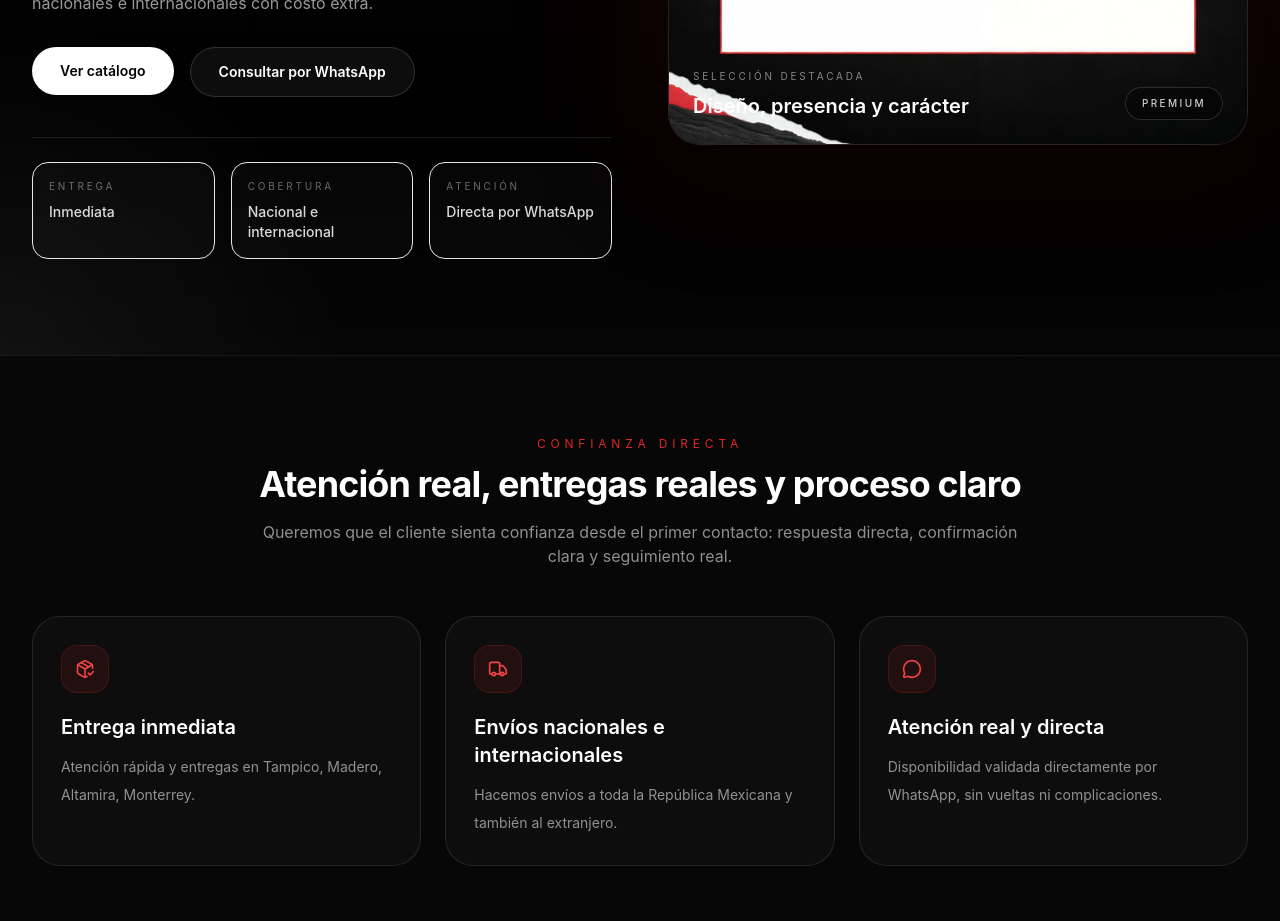
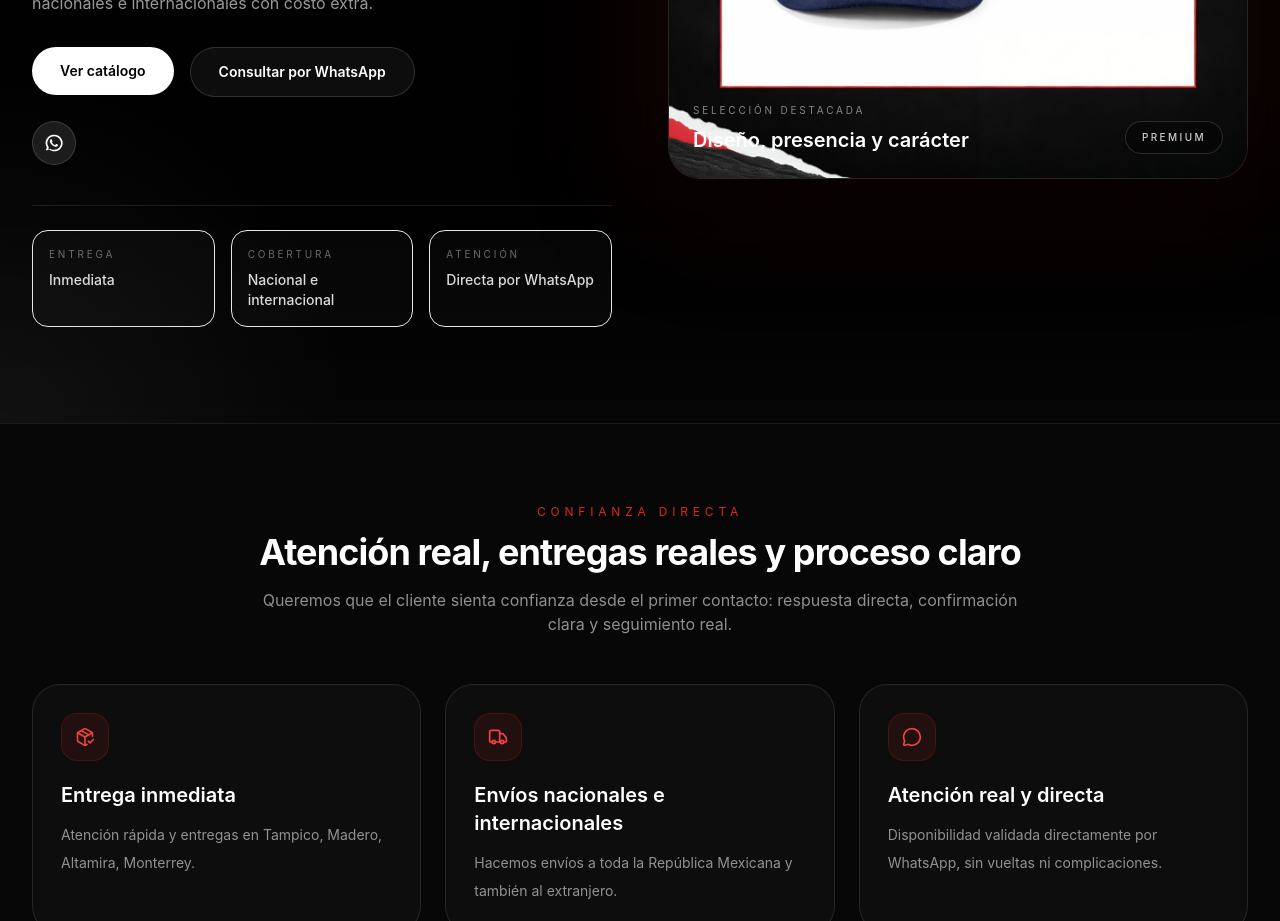
Before and after one commit to salva-ventures/salva-exclusive-caps-web, a Next.js app: page / in a window 1280 px wide. Shown: the part 880-1801 px from the top of the page. Built offline with nearby package versions, Linux system fonts and the light colour scheme.

Commit message:
Add social media links with icons to HomePage

```diff
--- a/src/app/page.tsx
+++ b/src/app/page.tsx
@@ -68,6 +68,57 @@ const softScale = {
 export default function HomePage() {
   const featured = getFeaturedProducts();
   const waLink = `https://wa.me/${CONTACT.whatsapp.number.replace(/\+/g, "")}?text=${encodeURIComponent(CONTACT.whatsapp.defaultMessage)}`;
+
+  const socialLinks = [
+    {
+      name: "Instagram",
+      href: CONTACT.instagram?.url,
+      ariaLabel: "Instagram de Salva Exclusive Caps",
+      icon: (
+        <svg
+          xmlns="http://www.w3.org/2000/svg"
+          viewBox="0 0 24 24"
+          fill="currentColor"
+          className="h-5 w-5"
+          aria-hidden="true"
+        >
+          <path d="M7.75 2h8.5A5.75 5.75 0 0 1 22 7.75v8.5A5.75 5.75 0 0 1 16.25 22h-8.5A5.75 5.75 0 0 1 2 16.25v-8.5A5.75 5.75 0 0 1 7.75 2Zm0 1.5A4.25 4.25 0 0 0 3.5 7.75v8.5A4.25 4.25 0 0 0 7.75 20.5h8.5a4.25 4.25 0 0 0 4.25-4.25v-8.5A4.25 4.25 0 0 0 16.25 3.5h-8.5ZM12 7a5 5 0 1 1 0 10 5 5 0 0 1 0-10Zm0 1.5A3.5 3.5 0 1 0 12 15.5 3.5 3.5 0 0 0 12 8.5Zm5.25-2.38a1.13 1.13 0 1 1 0 2.26 1.13 1.13 0 0 1 0-2.26Z" />
+        </svg>
+      ),
+    },
+    {
+      name: "Facebook",
+      href: CONTACT.facebook?.url,
+      ariaLabel: "Facebook de Salva Exclusive Caps",
+      icon: (
+        <svg
+          xmlns="http://www.w3.org/2000/svg"
+          viewBox="0 0 24 24"
+          fill="currentColor"
+          className="h-5 w-5"
+          aria-hidden="true"
+        >
+          <path d="M13.5 21v-8.25h2.77l.41-3.22H13.5V7.47c0-.93.26-1.56 1.6-1.56h1.71V3.03c-.3-.04-1.31-.13-2.49-.13-2.47 0-4.16 1.5-4.16 4.27v2.36H7.37v3.22h2.79V21h3.34Z" />
+        </svg>
+      ),
+    },
+    {
+      name: "WhatsApp",
+      href: waLink,
+      ariaLabel: "WhatsApp de Salva Exclusive Caps",
+      icon: (
+        <svg
+          xmlns="http://www.w3.org/2000/svg"
+          viewBox="0 0 24 24"
+          fill="currentColor"
+          className="h-5 w-5"
+          aria-hidden="true"
+        >
+          <path d="M12 2A10 10 0 0 0 3.33 17l-1.1 4.02 4.12-1.08A10 10 0 1 0 12 2Zm0 18.18a8.13 8.13 0 0 1-4.14-1.13l-.3-.18-2.45.64.65-2.39-.2-.31A8.18 8.18 0 1 1 12 20.18Zm4.48-6.1c-.25-.12-1.48-.73-1.71-.81-.23-.09-.39-.12-.56.12-.16.23-.64.8-.78.96-.14.16-.28.19-.53.07-.25-.12-1.04-.38-1.98-1.21-.73-.65-1.22-1.45-1.36-1.69-.14-.23-.01-.36.1-.48.1-.1.23-.28.35-.42.11-.14.15-.23.23-.39.07-.16.03-.3-.02-.42-.07-.12-.56-1.34-.77-1.83-.2-.48-.4-.41-.56-.42h-.48c-.16 0-.42.06-.64.3-.22.23-.84.82-.84 2 0 1.18.86 2.32.98 2.48.12.16 1.68 2.57 4.08 3.6.57.25 1.01.39 1.36.5.57.18 1.09.15 1.5.09.46-.07 1.48-.6 1.69-1.18.21-.58.21-1.08.14-1.18-.07-.09-.23-.14-.48-.26Z" />
+        </svg>
+      ),
+    },
+  ].filter((item) => Boolean(item.href));
 
   return (
     <div className="bg-black">
@@ -155,6 +206,29 @@ export default function HomePage() {
                   Consultar por WhatsApp
                 </a>
               </motion.div>
+            </motion.div>
+
+            <motion.div
+              variants={fadeUp}
+              className="relative z-20 mt-6 flex items-center gap-3"
+            >
+              {socialLinks.map((item) => (
+                <motion.div
+                  key={item.name}
+                  whileHover={{ y: -3, scale: 1.03 }}
+                  whileTap={{ scale: 0.97 }}
+                >
+                  <a
+                    href={item.href}
+                    target="_blank"
+                    rel="noopener noreferrer"
+                    aria-label={item.ariaLabel}
+                    className="inline-flex h-11 w-11 items-center justify-center rounded-full border border-white/15 bg-white/10 text-white backdrop-blur transition-all duration-300 hover:border-red-600 hover:bg-white/15 hover:text-red-500"
+                  >
+                    {item.icon}
+                  </a>
+                </motion.div>
+              ))}
             </motion.div>
 
             <motion.div
```
